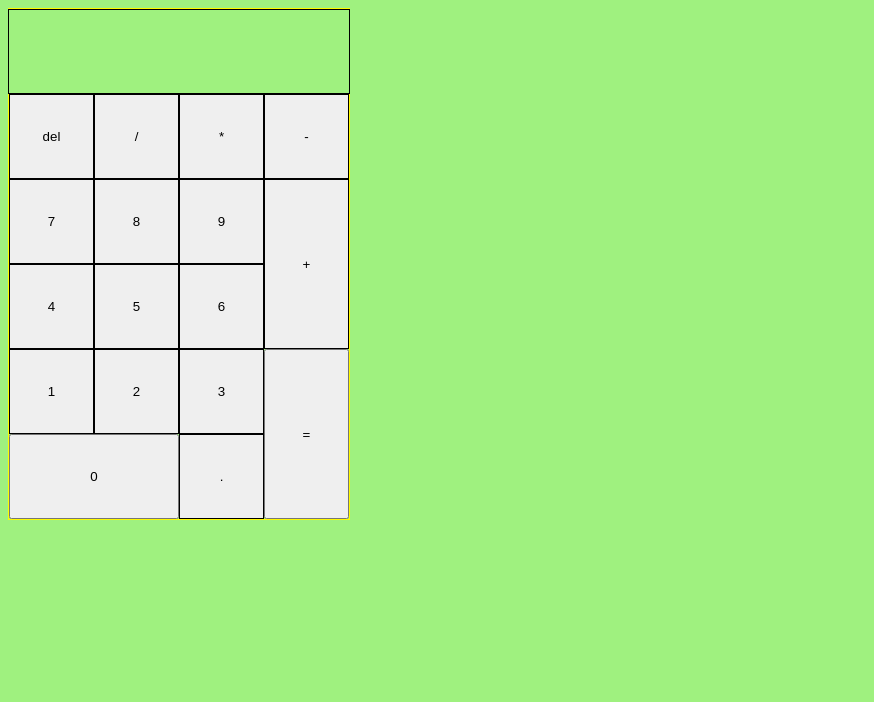
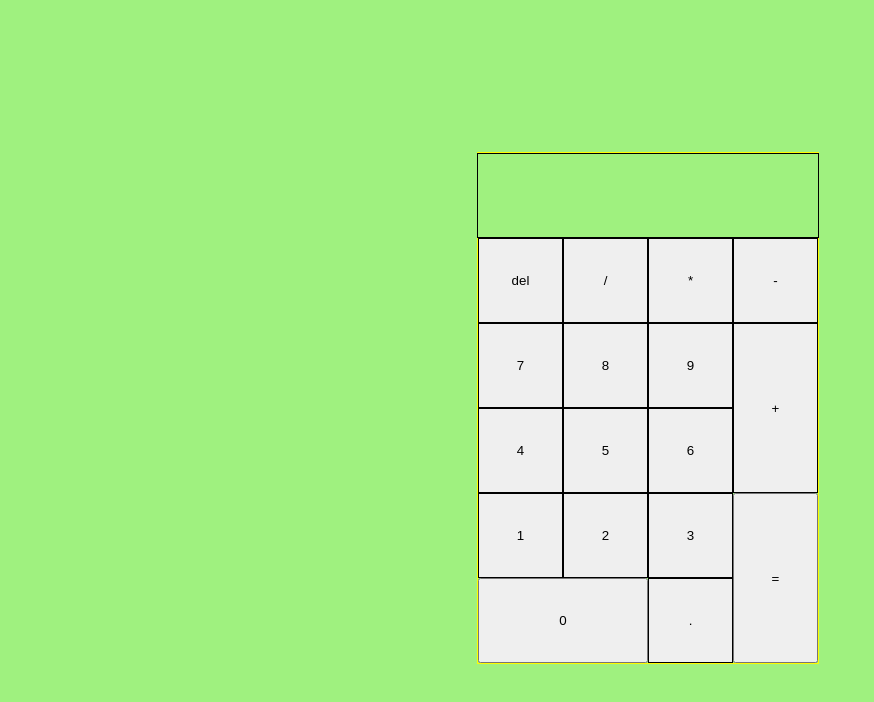
Before and after one commit to Savirar0/The-Odin-Project-Solutions, a plain HTML site: page Foundations/simpleCalculator/index.html in a window 1280 px wide. Shown: the whole page, without its empty margins (0-874 px from the left). Drawn offline with Linux system fonts and the light colour scheme.

Commit message:
updated css

```diff
--- a/Foundations/simpleCalculator/style.css
+++ b/Foundations/simpleCalculator/style.css
@@ -1,6 +1,10 @@
 body{
+    display: flex;
+    justify-content: center;
     align-items: center;
     background-color: rgb(159, 241, 127);
+    min-height: 100vh;
+    width: 100%;
 }
 .num{
     width: 85px;
```
